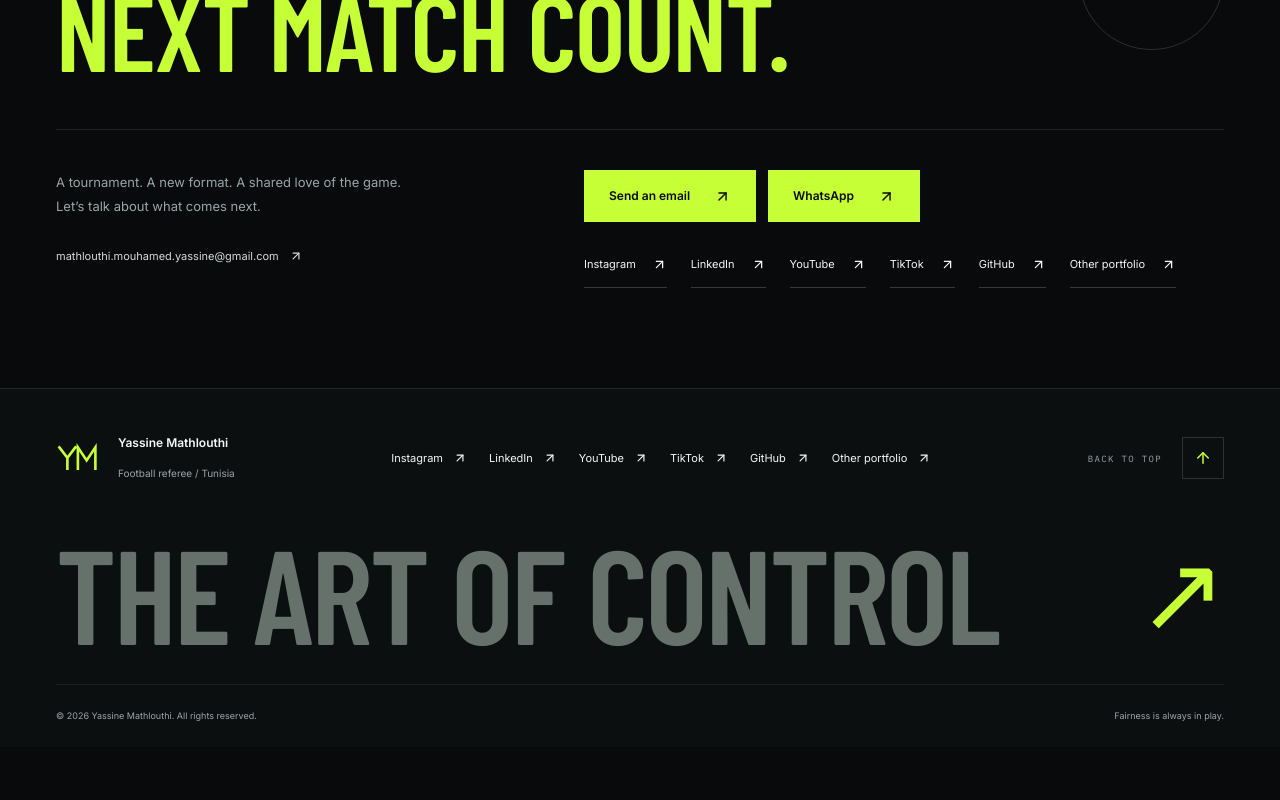
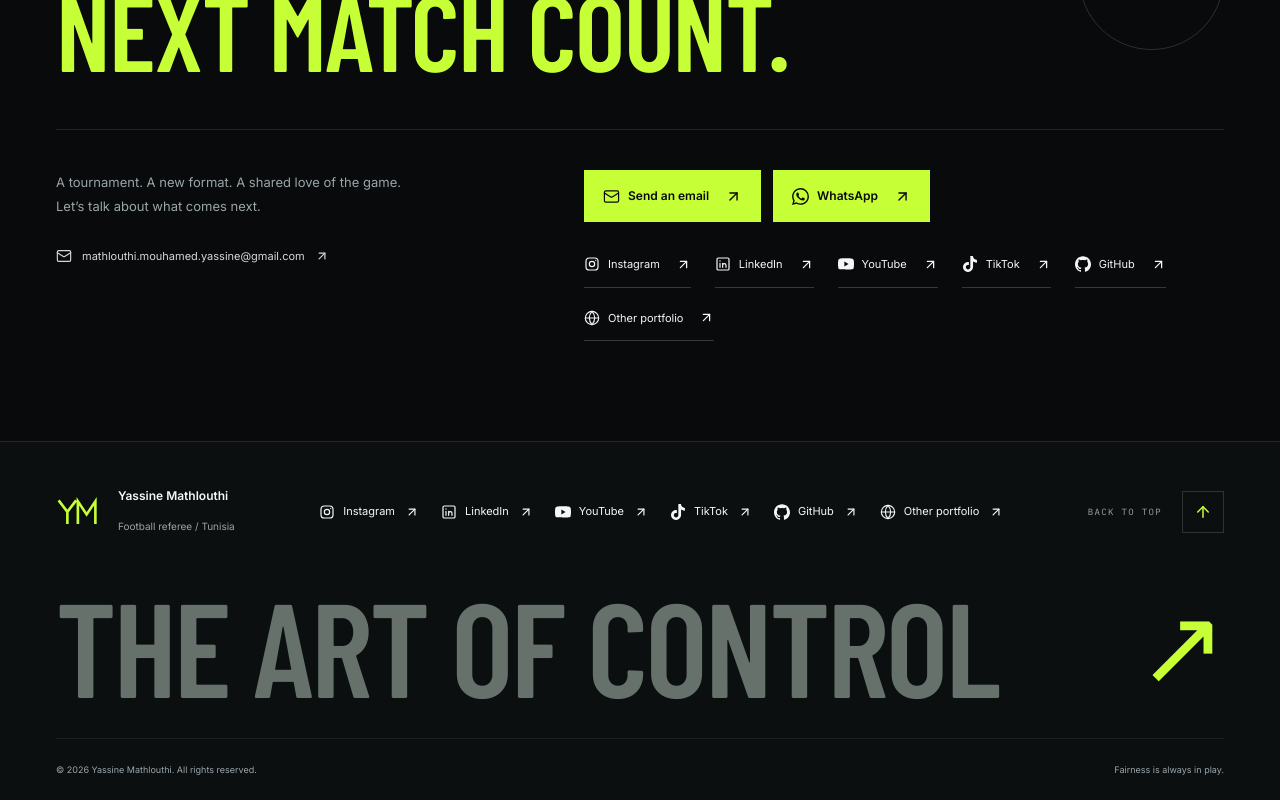
Before and after one commit to yassine-mathlouthi/Referee, a React (Vite) app: page / in a window 1280 px wide. Shown: the part 8398-9198 px from the top of the page. Before the commit the page ends 9145 px from the top, so only its background shows below. Built offline with nearby package versions, Linux system fonts and the light colour scheme; a web font is replaced by a local one.

Commit message:
feat: add recognizable contact and social link icons

```diff
--- a/src/components/layout/Footer.tsx
+++ b/src/components/layout/Footer.tsx
@@ -2,13 +2,14 @@ import { ArrowUp, ArrowUpRight } from 'lucide-react'
 import { useLanguage } from '../../i18n/context'
 import { getContactLinks } from '../../lib/contact'
 import { Monogram } from '../ui/Monogram'
+import { ContactIcon } from '../ui/ContactIcon'
 
 export function Footer() {
   const { t } = useLanguage()
   const socials = getContactLinks().filter(link => link.external && link.key !== 'whatsapp')
   return <footer className="footer">
     <div className="container">
-      <div className="footer-top"><div className="footer-identity"><Monogram/><div><p>{t.name}</p><span>{t.profession} / {t.country}</span></div></div><div className="footer-socials">{socials.map(link => <a key={link.key} href={link.href} target="_blank" rel="noopener noreferrer">{t.contact[link.key]}<ArrowUpRight size={14}/></a>)}</div><a className="back-top eyebrow" href="#top">{t.footer.top}<span><ArrowUp size={18}/></span></a></div>
+      <div className="footer-top"><div className="footer-identity"><Monogram/><div><p>{t.name}</p><span>{t.profession} / {t.country}</span></div></div><div className="footer-socials">{socials.map(link => <a key={link.key} href={link.href} target="_blank" rel="noopener noreferrer"><span className="link-label"><ContactIcon kind={link.key}/>{t.contact[link.key]}</span><ArrowUpRight size={14} aria-hidden="true"/></a>)}</div><a className="back-top eyebrow" href="#top">{t.footer.top}<span><ArrowUp size={18}/></span></a></div>
       <div className="footer-wordmark" aria-hidden="true">{t.art}<span>↗</span></div>
       <div className="footer-bottom"><p>© {new Date().getFullYear()} {t.name}. {t.footer.rights}</p><p>{t.footer.line}</p></div>
     </div>
--- /dev/null
+++ b/src/components/ui/ContactIcon.tsx
@@ -0,0 +1,22 @@
+import { FileDown, Globe, Mail } from 'lucide-react'
+import type { ContactKey } from '../../lib/contact'
+
+// Brand path data from Simple Icons (CC0):
+// https://github.com/simple-icons/simple-icons
+// Brand names and marks remain the property of their respective owners.
+const brandPaths = {
+  youtube: 'M23.498 6.186a3.016 3.016 0 0 0-2.122-2.136C19.505 3.545 12 3.545 12 3.545s-7.505 0-9.377.505A3.017 3.017 0 0 0 .502 6.186C0 8.07 0 12 0 12s0 3.93.502 5.814a3.016 3.016 0 0 0 2.122 2.136c1.871.505 9.376.505 9.376.505s7.505 0 9.377-.505a3.015 3.015 0 0 0 2.122-2.136C24 15.93 24 12 24 12s0-3.93-.502-5.814zM9.545 15.568V8.432L15.818 12l-6.273 3.568z',
+  tiktok: 'M12.525.02c1.31-.02 2.61-.01 3.91-.02.08 1.53.63 3.09 1.75 4.17 1.12 1.11 2.7 1.62 4.24 1.79v4.03c-1.44-.05-2.89-.35-4.2-.97-.57-.26-1.1-.59-1.62-.93-.01 2.92.01 5.84-.02 8.75-.08 1.4-.54 2.79-1.35 3.94-1.31 1.92-3.58 3.17-5.91 3.21-1.43.08-2.86-.31-4.08-1.03-2.02-1.19-3.44-3.37-3.65-5.71-.02-.5-.03-1-.01-1.49.18-1.9 1.12-3.72 2.58-4.96 1.66-1.44 3.98-2.13 6.15-1.72.02 1.48-.04 2.96-.04 4.44-.99-.32-2.15-.23-3.02.37-.63.41-1.11 1.04-1.36 1.75-.21.51-.15 1.07-.14 1.61.24 1.64 1.82 3.02 3.5 2.87 1.12-.01 2.19-.66 2.77-1.61.19-.33.4-.67.41-1.06.1-1.79.06-3.57.07-5.36.01-4.03-.01-8.05.02-12.07z',
+  whatsapp: 'M17.472 14.382c-.297-.149-1.758-.867-2.03-.967-.273-.099-.471-.148-.67.15-.197.297-.767.966-.94 1.164-.173.199-.347.223-.644.075-.297-.15-1.255-.463-2.39-1.475-.883-.788-1.48-1.761-1.653-2.059-.173-.297-.018-.458.13-.606.134-.133.298-.347.446-.52.149-.174.198-.298.298-.497.099-.198.05-.371-.025-.52-.075-.149-.669-1.612-.916-2.207-.242-.579-.487-.5-.669-.51-.173-.008-.371-.01-.57-.01-.198 0-.52.074-.792.372-.272.297-1.04 1.016-1.04 2.479 0 1.462 1.065 2.875 1.213 3.074.149.198 2.096 3.2 5.077 4.487.709.306 1.262.489 1.694.625.712.227 1.36.195 1.871.118.571-.085 1.758-.719 2.006-1.413.248-.694.248-1.289.173-1.413-.074-.124-.272-.198-.57-.347m-5.421 7.403h-.004a9.87 9.87 0 0 1-5.031-1.378l-.361-.214-3.741.982.998-3.648-.235-.374a9.86 9.86 0 0 1-1.51-5.26c.001-5.45 4.436-9.884 9.888-9.884 2.64 0 5.122 1.03 6.988 2.898a9.825 9.825 0 0 1 2.893 6.994c-.003 5.45-4.437 9.884-9.885 9.884m8.413-18.297A11.815 11.815 0 0 0 12.05 0C5.495 0 .16 5.335.157 11.892c0 2.096.547 4.142 1.588 5.945L.057 24l6.305-1.654a11.882 11.882 0 0 0 5.683 1.448h.005c6.554 0 11.89-5.335 11.893-11.893a11.821 11.821 0 0 0-3.48-8.413Z',
+  github: 'M12 .297c-6.63 0-12 5.373-12 12 0 5.303 3.438 9.8 8.205 11.385.6.113.82-.258.82-.577 0-.285-.01-1.04-.015-2.04-3.338.724-4.042-1.61-4.042-1.61C4.422 18.07 3.633 17.7 3.633 17.7c-1.087-.744.084-.729.084-.729 1.205.084 1.838 1.236 1.838 1.236 1.07 1.835 2.809 1.305 3.495.998.108-.776.417-1.305.76-1.605-2.665-.3-5.466-1.332-5.466-5.93 0-1.31.465-2.38 1.235-3.22-.135-.303-.54-1.523.105-3.176 0 0 1.005-.322 3.3 1.23.96-.267 1.98-.399 3-.405 1.02.006 2.04.138 3 .405 2.28-1.552 3.285-1.23 3.285-1.23.645 1.653.24 2.873.12 3.176.765.84 1.23 1.91 1.23 3.22 0 4.61-2.805 5.625-5.475 5.92.42.36.81 1.096.81 2.22 0 1.606-.015 2.896-.015 3.286 0 .315.21.69.825.57C20.565 22.092 24 17.592 24 12.297c0-6.627-5.373-12-12-12',
+}
+
+export function ContactIcon({ kind }: { kind: ContactKey }) {
+  const props = { className: 'contact-icon', size: 16, 'aria-hidden': true as const, focusable: false }
+  if (kind === 'email') return <Mail {...props} strokeWidth={1.7}/>
+  if (kind === 'portfolio') return <Globe {...props} strokeWidth={1.7}/>
+  if (kind === 'cv') return <FileDown {...props} strokeWidth={1.7}/>
+  if (kind === 'instagram') return <svg className="contact-icon" viewBox="0 0 24 24" fill="none" stroke="currentColor" strokeWidth="1.8" aria-hidden="true" focusable="false"><rect x="3" y="3" width="18" height="18" rx="5"/><circle cx="12" cy="12" r="4"/><circle cx="17.5" cy="6.5" r="1" fill="currentColor" stroke="none"/></svg>
+  if (kind === 'linkedin') return <svg className="contact-icon" viewBox="0 0 24 24" fill="none" stroke="currentColor" strokeWidth="1.8" strokeLinecap="round" strokeLinejoin="round" aria-hidden="true" focusable="false"><rect x="3" y="3" width="18" height="18" rx="2"/><circle cx="7.5" cy="7.5" r="1" fill="currentColor" stroke="none"/><path d="M7.5 11v6M11.5 17v-6m0 3a2.5 2.5 0 0 1 5 0v3"/></svg>
+  return <svg className="contact-icon" viewBox="0 0 24 24" fill="currentColor" aria-hidden="true" focusable="false"><path d={brandPaths[kind]}/></svg>
+}
--- a/src/sections/Contact.tsx
+++ b/src/sections/Contact.tsx
@@ -4,6 +4,7 @@ import { getContactLinks } from '../lib/contact'
 import { SectionReveal } from '../components/motion/SectionReveal'
 import { MagneticLink } from '../components/ui/MagneticLink'
 import { profile } from '../data/profile'
+import { ContactIcon } from '../components/ui/ContactIcon'
 
 export function Contact() {
   const { t } = useLanguage()
@@ -14,8 +15,8 @@ export function Contact() {
   return <section id="contact" className="section contact container" aria-labelledby="contact-title">
     <SectionReveal><p className="eyebrow section-label">{t.contact.label}</p><div className="contact-heading"><h2 id="contact-title" className="section-heading">{t.contact.title}<br/><span className="accent">{t.contact.accent}</span></h2><div className="contact-arrow" aria-hidden="true"><ArrowUpRight strokeWidth={.7}/></div></div></SectionReveal>
     <SectionReveal className="contact-bottom">
-      <div className="contact-intro"><p className="body-copy">{t.contact.body}</p>{email && <a className="contact-address" href={email.href}><bdi>{profile.email}</bdi><ArrowUpRight size={14}/></a>}</div>
-      {links.length > 0 ? <div className="contact-destinations"><div className="contact-links">{direct.map(link => <MagneticLink key={link.key} href={link.href} external={link.external} className={`button ${link.key === 'email' || link.key === 'whatsapp' ? 'button-primary' : 'button-outline'}`}>{t.contact[link.key]}<ArrowUpRight/></MagneticLink>)}</div><nav className="contact-socials" aria-label={t.contact.profiles}>{profiles.map(link => <MagneticLink key={link.key} href={link.href} external={link.external} className="text-link">{t.contact[link.key]}<ArrowUpRight size={15}/></MagneticLink>)}</nav></div> : <p className="contact-pending body-copy">{t.contact.pending}</p>}
+      <div className="contact-intro"><p className="body-copy">{t.contact.body}</p>{email && <a className="contact-address" href={email.href}><ContactIcon kind="email"/><bdi>{profile.email}</bdi><ArrowUpRight size={14} aria-hidden="true"/></a>}</div>
+      {links.length > 0 ? <div className="contact-destinations"><div className="contact-links">{direct.map(link => <MagneticLink key={link.key} href={link.href} external={link.external} className={`button ${link.key === 'email' || link.key === 'whatsapp' ? 'button-primary' : 'button-outline'}`}><span className="link-label"><ContactIcon kind={link.key}/>{t.contact[link.key]}</span><ArrowUpRight aria-hidden="true"/></MagneticLink>)}</div><nav className="contact-socials" aria-label={t.contact.profiles}>{profiles.map(link => <MagneticLink key={link.key} href={link.href} external={link.external} className="text-link"><span className="link-label"><ContactIcon kind={link.key}/>{t.contact[link.key]}</span><ArrowUpRight size={15} aria-hidden="true"/></MagneticLink>)}</nav></div> : <p className="contact-pending body-copy">{t.contact.pending}</p>}
     </SectionReveal>
   </section>
 }
--- a/src/styles/globals.css
+++ b/src/styles/globals.css
@@ -348,6 +348,10 @@ body::after { content: ''; position: fixed; inset: 0; z-index: 80; pointer-event
 .contact-destinations .contact-links { justify-content: flex-start; max-width: none; }
 .contact-socials { display: flex; flex-wrap: wrap; gap: 8px 24px; margin-top: 20px; }
 .contact-socials .text-link { min-height: 44px; }
+.link-label { display: inline-flex; align-items: center; gap: 8px; min-width: 0; }
+.contact-icon { display: inline-block; width: 16px; height: 16px; flex-shrink: 0; vertical-align: middle; }
+.button:hover .contact-icon { transform: none; }
+.contact-links .button { gap: 16px; padding-inline: 18px; }
 .footer-socials { flex: 1; min-width: 0; flex-wrap: wrap; justify-content: center; gap: 6px 22px; }
 .footer-socials a { min-height: 44px; }
 @media (max-width: 1023px) {
```
Also changed, not shown: 1 other file (tests, documents, lock files or other folders).
